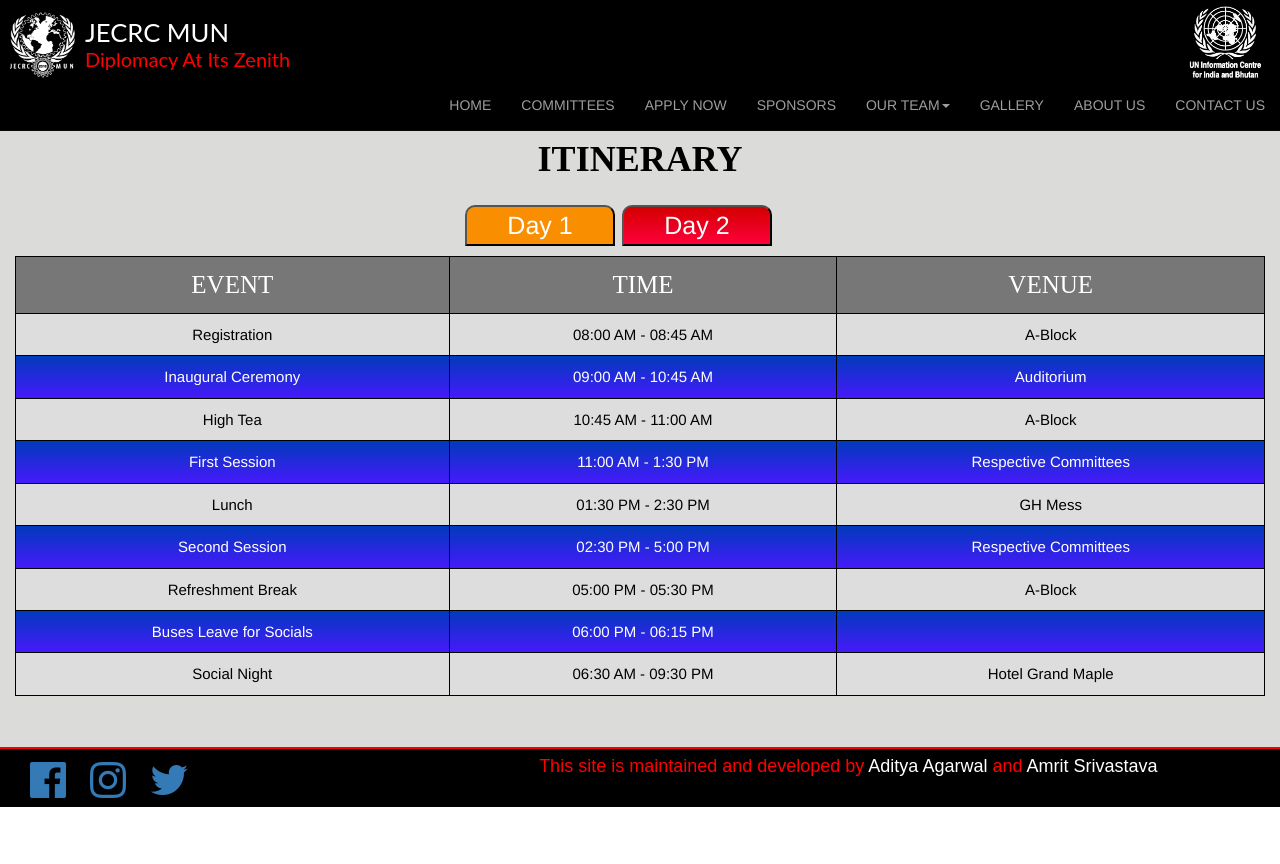
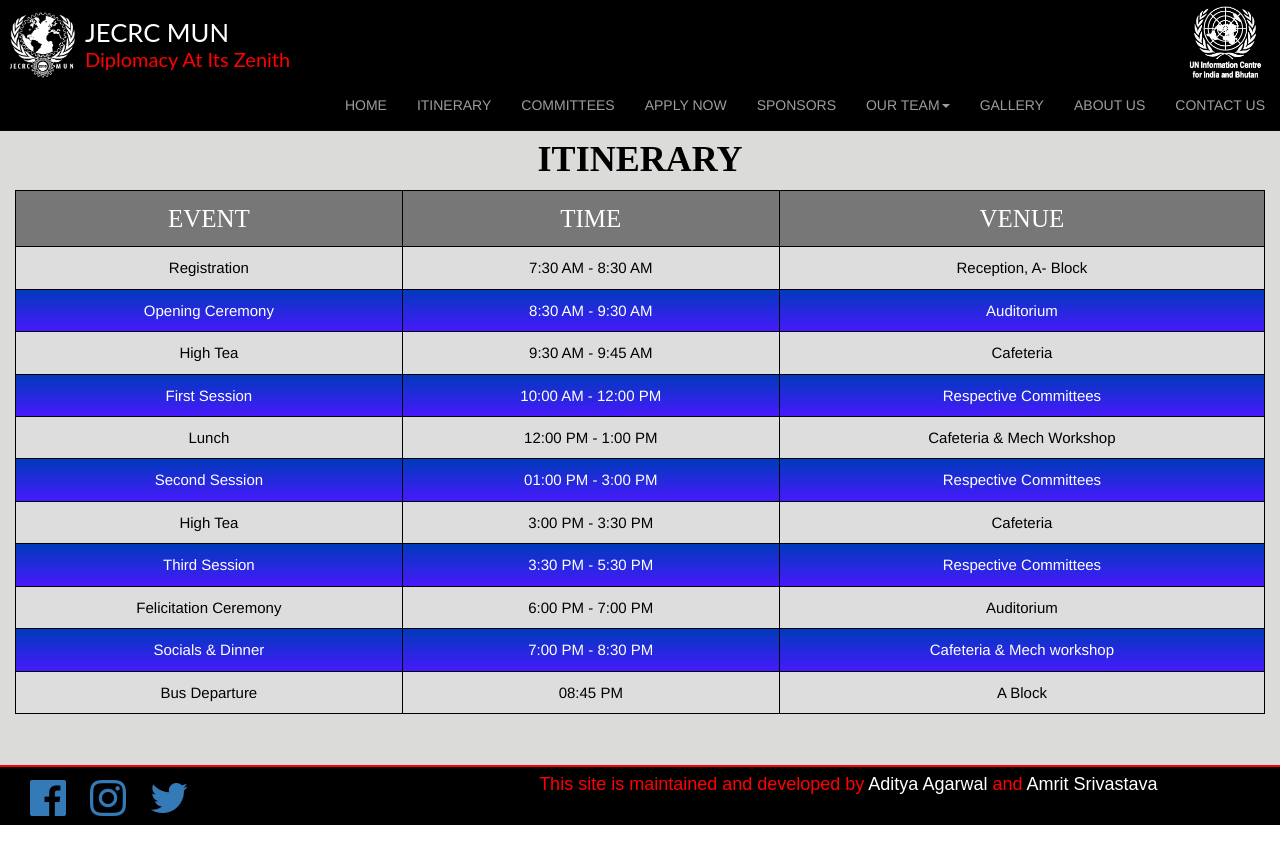
Before and after one commit to jecrcmun19/jecrcmun19.github.io, a Jekyll site: the page built from itinerary.html, in a window 1280 px wide. Shown: the top 864 px of the page. Built offline with Jekyll 4.4.1, drawn with Linux system fonts in a browser that asks for light colours; nearby versions of some CDN libraries; library files that are not in the unit come from our copies.

Commit message:
update itineray

```diff
--- a/_data/team.yml
+++ b/_data/team.yml
@@ -24,8 +24,6 @@
   # - name: Shubham
   #   profile_pic: /assets/img/team/subham.jpg
 
-  # - name: Surabhi Khandelwal
-  #   profile_pic: /assets/img/team/gauravG.jpg
 
 - group: USG DELEGATE AFFAIRS
   members:
@@ -121,6 +119,9 @@
   members:
   - name: Gopi Vallabh Agarwal
     profile_pic: /assets/img/team/gopi.jpg
+  - name: Surbhi Khandelwal
+    profile_pic: /assets/img/team/surbhi.jpg
+
 
 - group: USG CINEMATOGRAPHY
   members:
--- a/_includes/banner.html
+++ b/_includes/banner.html
@@ -4,12 +4,12 @@
        <img src="/assets/img/android.png" alt="android">
     </a>
   </div>
-  <div class="itinerary_icon">
+ -->  <div class="itinerary_icon">
     <a href="/itinerary/" >
        <img src="/assets/img/it.png" alt="itinerary">
     </a>
   </div>
- -->  <div class="banner wow animated fadeInUpBig" data-wow-duration="1.5s" data-wow-delay="0.5s">
+  <div class="banner wow animated fadeInUpBig" data-wow-duration="1.5s" data-wow-delay="0.5s">
     <div class="tag center-block">
       <h1 class="mun">JECRC INTRA MUN <span id="year">2018</span></h1>
       <h2 class="caption">Diplomacy At Its Zenith</h2>
--- a/_includes/header.html
+++ b/_includes/header.html
@@ -21,7 +21,7 @@
       <div class="collapse navbar-collapse" id="myNavbar">
         <ul class="nav navbar-nav navbar-right">
           <li><a class="item" href="/">HOME</a></li>
-          <!-- <li><a class="item" href="/itinerary/">ITINERARY</a></li> -->
+          <li><a class="item" href="/itinerary/">ITINERARY</a></li>
           <li><a class="item" href="/#committee">COMMITTEES</a></li>
           <li><a class="item" href="/#apply">APPLY NOW</a></li>
           <!-- <li><a class="item" href="/campus_ambassador/">CAMPUS AMBASSADOR</a></li> -->
--- a/about.html
+++ b/about.html
@@ -14,7 +14,7 @@ permalink: /about_us/
       <br>2. <strong>UN-HRC : </strong>Human rights violation in Syrian Arab Republic.
       <br>3. <strong>LOK SABHA : </strong>Restoring peace in the Kashmir Valley.
       <br>4. <strong>AIPPM : </strong>Ayodhya Disputes.
-      <br>5. <strong>INTERNATIONAL PRESS:</strong> Journalist, Photographer and Caricature Artist.
+      <br>5. <strong>INTERNATIONAL PRESS:</strong> Journalist and Photographer.
     </p>
   </div>
 </section>
--- a/itinerary.html
+++ b/itinerary.html
@@ -6,11 +6,11 @@ permalink: /itinerary/
 <section id="itenary">
   <div class="container-fluid">
     <h1>ITINERARY</h1>
-    <div class="buttons">
+<!--     <div class="buttons">
       <button type="button" id='day1' onclick="foo1()">Day 1</button>
       <button type="button" id='day2'onclick="foo2()">Day 2</button>
     </div>
-    <div id="div1">
+ -->    <div id="div1">
 <table class="table table-bordered ">
   <thead class="thead">
     <td>EVENT</td>
@@ -20,53 +20,62 @@ permalink: /itinerary/
 
   <tr>
     <td>Registration </td>
-    <td>08:00 AM - 08:45 AM</td>
-    <td>A-Block</td>
+    <td>7:30 AM - 8:30 AM</td>
+    <td>Reception, A- Block</td>
   </tr>
   <tr>
-    <td>Inaugural Ceremony </td>
-    <td>09:00 AM - 10:45 AM</td>
-    <td>Auditorium </td>
+    <td>Opening Ceremony</td>
+    <td>8:30 AM - 9:30 AM</td>
+    <td>Auditorium</td>
   </tr>
   <tr>
-    <td>High Tea </td>
-    <td>10:45 AM - 11:00 AM </td>
-    <td>A-Block </td>
+    <td>High Tea</td>
+    <td>9:30 AM - 9:45 AM</td>
+    <td>Cafeteria</td>
   </tr>
   <tr>
-    <td>First Session </td>
-    <td>11:00 AM - 1:30 PM </td>
-    <td>Respective Committees </td>
+    <td>First Session</td>
+    <td>10:00 AM - 12:00 PM</td>
+    <td>Respective Committees</td>
   </tr>
   <tr>
     <td>Lunch </td>
-    <td>01:30 PM - 2:30 PM </td>
-    <td>GH Mess </td>
+    <td>12:00 PM - 1:00 PM</td>
+    <td>Cafeteria & Mech Workshop</td>
   </tr>
   <tr>
     <td>Second Session </td>
-    <td>02:30 PM - 5:00 PM </td>
-    <td>Respective Committees </td>
+    <td>01:00 PM - 3:00 PM</td>
+    <td>Respective Committees</td>
   </tr>
   <tr>
-    <td>Refreshment Break </td>
-    <td>05:00 PM - 05:30 PM</td>
-    <td>A-Block</td>
+    <td>High Tea</td>
+    <td>3:00 PM - 3:30 PM</td>
+    <td>Cafeteria</td>
   </tr>
   <tr>
-    <td>Buses Leave for Socials </td>
-    <td>06:00 PM - 06:15 PM</td>
-    <td></td>
+    <td>Third Session</td>
+    <td>3:30 PM - 5:30 PM</td>
+    <td>Respective Committees</td>
   </tr>
   <tr>
-    <td>Social Night </td>
-    <td>06:30 AM - 09:30 PM</td>
-    <td>Hotel Grand Maple</td>
+    <td>Felicitation Ceremony</td>
+    <td>6:00 PM - 7:00 PM</td>
+    <td>Auditorium</td>
   </tr>
-
+  <tr>
+    <td>Socials & Dinner</td>
+    <td>7:00 PM - 8:30 PM</td>
+    <td>Cafeteria & Mech workshop</td>
+  </tr>
+  <tr>
+    <td>Bus  Departure</td>
+    <td>08:45 PM</td>
+    <td>A Block</td>
+  </tr>
 </table>
 </div>
-<div id="div2" >
+<!-- <div id="div2" >
   <table class="table table-bordered ">
     <thead class="thead">
       <td>EVENT</td>
@@ -125,5 +134,5 @@ permalink: /itinerary/
         btn1.style.background = "linear-gradient(rgb(210, 0, 0),rgb(255, 0, 58))"
       }
     </script>
-  </div>
+ -->  </div>
 </section>
```
Also changed, not shown: _data/secretariat.yml (+9 -0 lines), assets/img/team/img_3890.jpg (deleted), assets/img/team/prateek.jpg (added), assets/img/team/surbhi.jpg (added).
